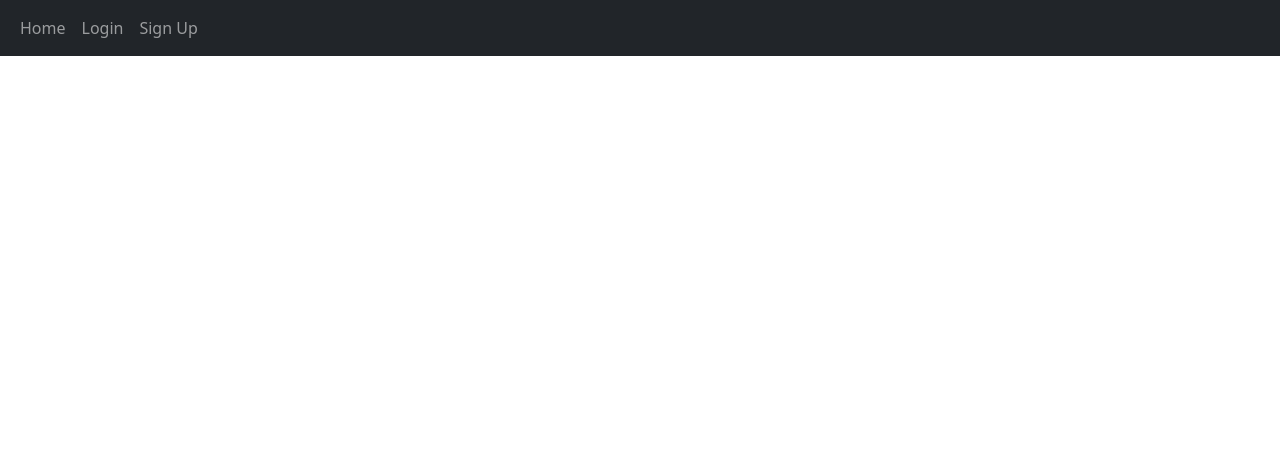
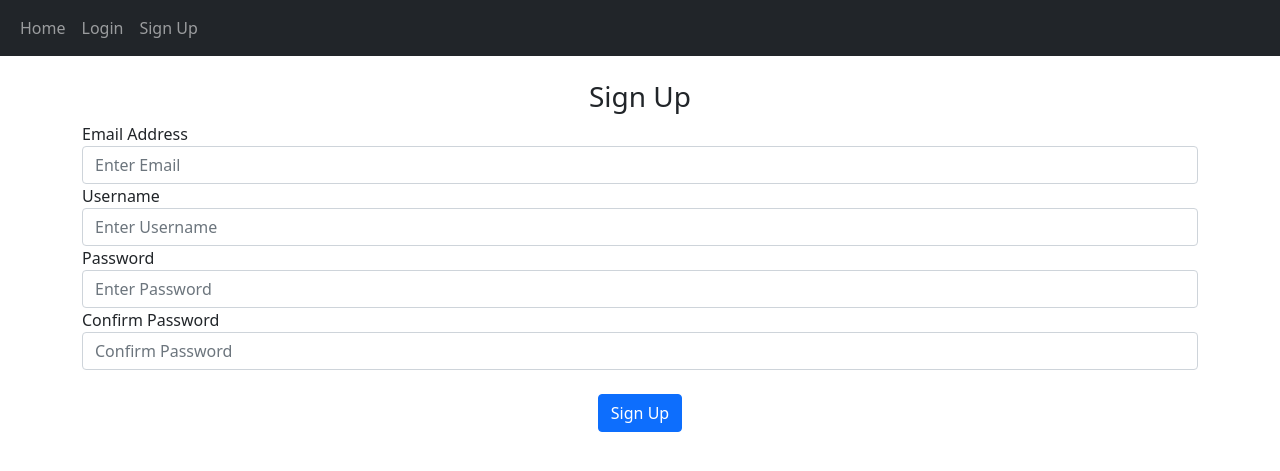
Before and after one commit to saradevereux/eighty_six-d, a Flask app: page /signup in a window 1280 px wide. Shown: the top 471 px of the page. Run offline with Flask 2, Linux system fonts and the light colour scheme.

Commit message:
build user model

```diff
--- a/website/__init__.py
+++ b/website/__init__.py
@@ -1,11 +1,18 @@
+from venv import create
 from flask import Flask
 from flask_sqlalchemy import SQLAlchemy
 from os import path
 from flask_login import LoginManager
 
+db = SQLAlchemy()
+DB_NAME = 'databse.db'
+
+
 def create_app():
     app = Flask(__name__)
     app.config['SECRET_KEY'] = "dev"
+    app.config['SQL_ALCHEMY_DATABASE_URI'] = f'sqlite:///{DB_NAME}'
+    db.init_app(app)
 
     from .views import views
     from .auth import auth
@@ -13,6 +20,22 @@ def create_app():
     app.register_blueprint(views, url_prefix="/")
     app.register_blueprint(auth, url_prefix="/")
 
+    from .models import User
+
+    create_database(app)
+
+    login_manager = LoginManager()
+    login_manager.login_view = "auth.login"
+    login_manager.init_app(app)
+
+    @login_manager.user_loader
+    def load_user(id):
+        return User.query.get(int(id))
+
+    return app
 
 
-    return app
+def create_database(app):
+    if not path.exists("website/" + DB_NAME):
+        db.create_all(app=app)
+        print("Created database!")
--- a/website/auth.py
+++ b/website/auth.py
@@ -1,14 +1,46 @@
-from flask import Blueprint, render_template, redirect, url_for
+from flask import Blueprint, render_template, redirect, url_for, request, flash
+from . import db
+from .models import User
 
 auth = Blueprint("auth", __name__)
 
-@auth.route("/login")
+@auth.route("/login", methods=['GET', 'POST'])
 def login():
+    email = request.form.get("email")
+    password = request.form.get("password")
     return render_template("login.html")
 
-@auth.route("/signup")
+@auth.route("/signup", methods=['GET', 'POST'])
 def sign_up():
+    if request.method == "POST":
+        email = request.form.get("email")
+        username = request.form.get("username")
+        password1 = request.form.get("password1")
+        password2 = request.form.get("password2")
+
+        email_exists = User.query.filter_by(email=email).first()
+        username_exists = User.query.filter_by(username=username).first()
+        if email_exists:
+            flash("Email is already in use", category="error")
+        elif username_exists:
+            flash("Username is already in use", category="error")
+        elif password1 != password2:
+            flash("Passwords do not match", category="error")
+        elif len(username) < 2:
+            flash("Username is too short", category="error")
+        elif len(password1) < 6:
+            flash("Passwords is too short", category="error")
+        else:
+            new_user = User(email=email, username=username, password=password1)
+            db.dession.add(new_user)
+            db.session.commit()
+            flash("User created")
+            return redirect(url_for("views.home"))
+
+
+
     return render_template("signup.html")
+
 
 @auth.route("/logout")
 def logout():
--- a/website/templates/login.html
+++ b/website/templates/login.html
@@ -11,7 +11,7 @@ Login
     <div class="form-group">
         <label for="email">Email Address</label>
         <input
-            type="test"
+            type="text"
             id="email"
             name="email"
             class="form-control"
@@ -20,7 +20,7 @@ Login
     <div class="form-group">
         <label for="password">Password</label>
         <input
-            type="test"
+            type="text"
             id="password"
             name="password"
             class="form-control"
--- a/website/templates/signup.html
+++ b/website/templates/signup.html
@@ -1,3 +1,54 @@
 {% extends "base.html" %}
-{% block title %}Home{% endblock %}
-{% block content %}{% endblock %}
+{% block title %}
+Sign Up
+{% endblock %}
+{% block content %}
+<br/>
+<form method="POST">
+    <h3 align="center">
+        Sign Up
+    </h3>
+    <div class="form-group">
+        <label for="email">Email Address</label>
+        <input
+            type="text"
+            id="email"
+            name="email"
+            class="form-control"
+            placeholder="Enter Email"
+        />
+        <label for="username">Username</label>
+        <input
+            type="text"
+            id="username"
+            name="username"
+            class="form-control"
+            placeholder="Enter Username"
+        />
+    </div>
+    <div class="form-group">
+        <label for="password1">Password</label>
+        <input
+            type="password"
+            id="password1"
+            name="password1"
+            class="form-control"
+            placeholder="Enter Password"
+        />
+        <label for="password2">Confirm Password</label>
+        <input
+            type="password"
+            id="password2"
+            name="password2"
+            class="form-control"
+            placeholder="Confirm Password"
+        />
+            <br/>
+        <div align="center">
+            <button class="btn btn-primary" type="Submit">
+            Sign Up
+            </button>
+        </div>
+    </div>
+</form>
+{% endblock %}
```
Also changed, not shown: website/models.py (added, +10 -0 lines).
